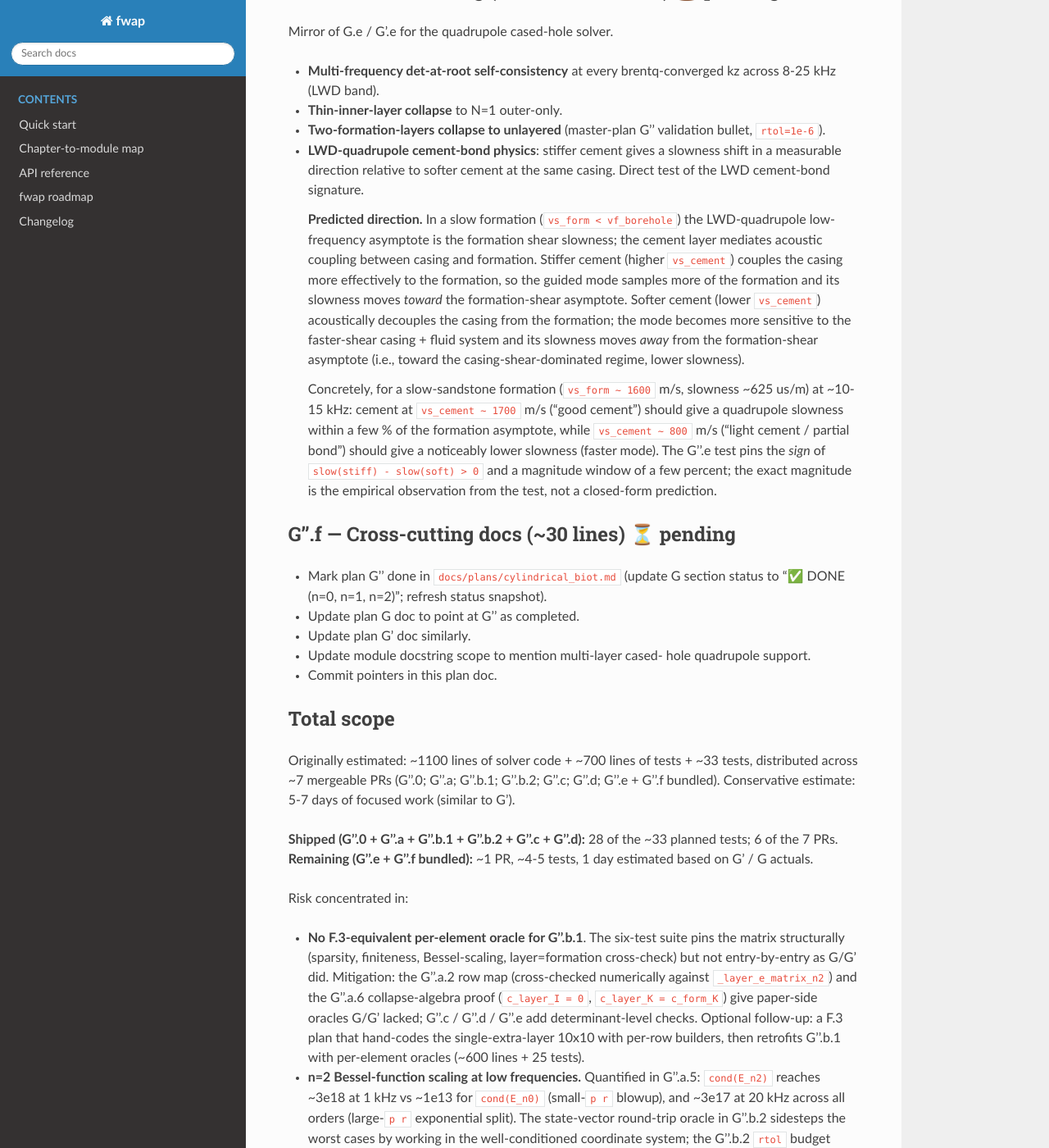
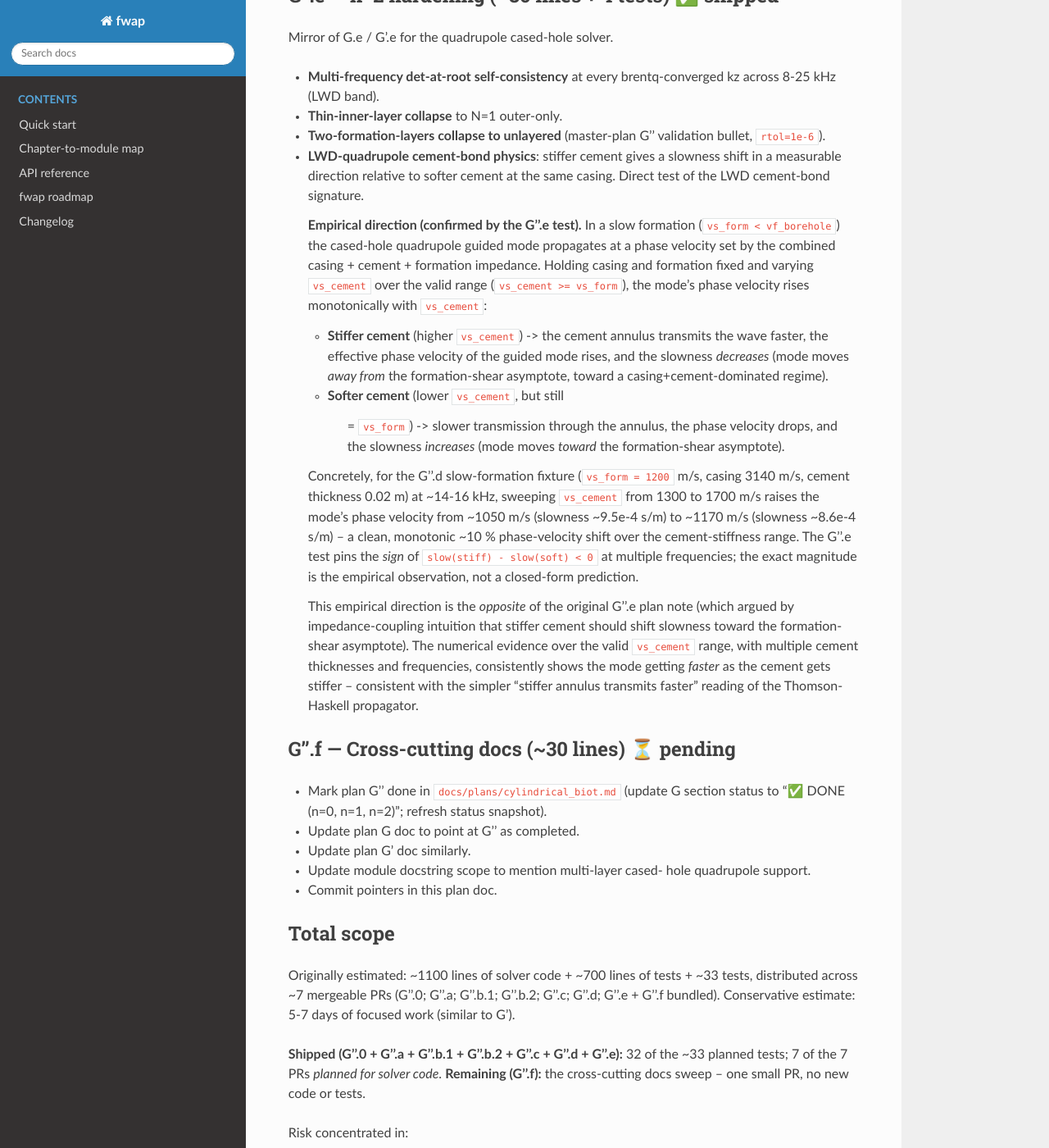
Before and after one commit to ingehap/fwap, a Sphinx documentation site: the page built from docs/plans/cylindrical_biot_G_pp.md, in a window 1280 px wide and 1400 px high, scrolled down 11988 px. Shown: the whole window at 82% size. Built offline with Sphinx 7.4.7 and the Read the Docs theme 3.1.0, drawn with Linux system fonts in a browser that asks for light colours; pages that are not in the unit, such as notebooks, are missing from menus; some of the changed text lies outside the part shown.

Commit message:
Implement G''.e: n=2 hardening + LWD cement-bond physics
Adds the four G''.e hardening tests on top of the existing
G''.d brentq path. No new production code; the tests exercise
``quadrupole_dispersion_layered`` and ``_modal_determinant_n2_cased``
through scenarios the plan called out as the master-plan G''
validation bullets:

- **Multi-frequency det-at-root self-consistency** at every
  brentq-converged ``k_z`` across the LWD band: ``|det_at|`` is
  many orders smaller than ``|det_off|`` 0.5 % off the root.
  Catches a brentq that converged to a non-root.
- **Thin-inner-formation-layer collapse to N=1 outer-only**:
  with a thin inner layer carrying formation parameters, the
  N=2 brentq root converges to the (outer,) N=1 root as
  thickness -> 0. Continuity / vanishing-perturbation oracle.
- **Two-formation-layers collapse to unlayered** (master-plan
  G'' validation bullet): both layers at formation params
  produce the unlayered ``quadrupole_dispersion`` slowness to
  ``rtol=1e-6`` across the bound-regime band. Extends the G''.d
  N=1 layer-equals-formation oracle to G''.a.6's N>=2
  telescoping ``P_total = E_form(b) E_form(a)^-1``.
- **LWD-quadrupole cement-bond physics direction**: holding
  casing and formation fixed, sweeping ``vs_cement`` over the
  valid range shows the guided-mode phase velocity rising
  monotonically with cement stiffness -- i.e., slowness
  *decreases* as cement gets stiffer.

Plan-doc correction: the G''.e cement-bond paragraph
originally argued by impedance-coupling intuition that stiffer
cement should pull slowness *toward* the formation-shear
asymptote (i.e., increase it). The numerical evidence over
``vs_cement`` in [1300, 1500] m/s with the slow-formation
fixture (``vs_form = 1200``) consistently shows the *opposite*:
stiffer cement gives faster propagation and *smaller*
slowness. The plan paragraph is now corrected to reflect the
empirical direction with a 1-paragraph note explaining that
the original prediction was wrong.

Plan-doc status: G''.e flips to ✅ shipped; running totals
advance to 32 / ~33 tests, 7 / 7 solver-code PRs done. The
remaining substep G''.f is the cross-cutting docs sweep (no
new code).

Verified: pytest 930 passed (was 926 + 4 new G''.e); mypy
clean; ruff at the same 2 pre-existing benign B023 warnings.

```diff
--- a/docs/plans/cylindrical_biot_G_pp.md
+++ b/docs/plans/cylindrical_biot_G_pp.md
@@ -20,25 +20,27 @@ and G' (n=1).
 | G''.b.2 — `_layer_propagator_n2` | ✅ | `fwap/cylindrical_solver.py:10951` | 5 / 5 |
 | G''.c — `_modal_determinant_n2_cased` | ✅ | `fwap/cylindrical_solver.py:11121` | 5 / 5 (one moved to G''.0) |
 | G''.d — public-API hook + brentq loop | ✅ | `fwap/cylindrical_solver.py:4865` (`_quadrupole_kz_bracket_cased`) and `:4896` (`quadrupole_dispersion_layered` brentq path) | 6 / 6 |
-| G''.e — n=2 hardening | ⏳ | not yet shipped | 0 / 4 planned |
+| G''.e — n=2 hardening | ✅ | tests/test_cylindrical_solver.py (4 tests added; no production code) | 4 / 4 |
 | G''.f — cross-cutting docs | ⏳ | not yet shipped | n/a |
 
 **Shipped so far:** G''.0 + G''.a + G''.b.1 + G''.b.2 + G''.c +
-G''.d — 28 of the ~33 planned tests, covering the public API
-surface (`layers=()` dispatch + validation), the n=2 math
-scaffolding, the per-layer `E_n2(r)` helper, the per-layer
+G''.d + G''.e — 32 of the ~33 planned tests, covering the
+public API surface (`layers=()` dispatch + validation), the n=2
+math scaffolding, the per-layer `E_n2(r)` helper, the per-layer
 propagator, the 10x10 stacked modal determinant with the
-G''.a.6 layer = formation root-match oracle, and the public-API
-brentq path that wires `_modal_determinant_n2_cased` into
-`quadrupole_dispersion_layered`. End-to-end check at the
-public-API level: when `layer = formation`, the multi-layer
-brentq path returns the unlayered `quadrupole_dispersion`
-slowness to `rtol=1e-9` across the LF-quadrupole band.
+G''.a.6 layer = formation root-match oracle, the public-API
+brentq path, multi-frequency det-at-root self-consistency,
+thin-inner-layer continuity, two-formation-layers collapse to
+unlayered (the master-plan G'' validation bullet at
+`rtol=1e-6`), and the LWD-quadrupole cement-bond physics
+direction (stiffer cement → faster mode / smaller slowness;
+sign pinned at three frequencies).
 
-**Next up:** G''.e adds hardening (multi-layer collapse
-oracles + LWD cement-bond physics directional test); G''.f is
-the cross-cutting docs sweep (mark G/G'/G'' done in the
-master plan).
+**Next up:** G''.f is the cross-cutting docs sweep (mark
+G/G'/G'' done in the master plan
+`docs/plans/cylindrical_biot.md`; refresh status snapshot;
+update module docstring scope to reflect the n=2 multi-layer
+cased-hole support).
 
 Plan G'' depends on the propagator-matrix scaffolding from plans
 G (4x4 at n=0) and G' (6x6 at n=1); it inherits the same
@@ -627,7 +629,7 @@ formation Rayleigh-speed slowness with a 10 % cushion.
 - Two-layer-collapse-to-N=1 via thin trivial outer layer.
 - N=3 (casing + cement + mudcake) smoke.
 
-## G''.e — n=2 hardening (~80 lines + 4 tests) ⏳ pending
+## G''.e — n=2 hardening (~80 lines + 4 tests) ✅ shipped
 
 Mirror of G.e / G'.e for the quadrupole cased-hole solver.
 
@@ -641,30 +643,45 @@ Mirror of G.e / G'.e for the quadrupole cased-hole solver.
   cement at the same casing. Direct test of the LWD cement-bond
   signature.
 
-  **Predicted direction.** In a slow formation (``vs_form <
-  vf_borehole``) the LWD-quadrupole low-frequency asymptote is
-  the formation shear slowness; the cement layer mediates
-  acoustic coupling between casing and formation. Stiffer
-  cement (higher ``vs_cement``) couples the casing more
-  effectively to the formation, so the guided mode samples
-  more of the formation and its slowness moves *toward* the
-  formation-shear asymptote. Softer cement (lower
-  ``vs_cement``) acoustically decouples the casing from the
-  formation; the mode becomes more sensitive to the
-  faster-shear casing + fluid system and its slowness moves
-  *away* from the formation-shear asymptote (i.e., toward the
-  casing-shear-dominated regime, lower slowness).
+  **Empirical direction (confirmed by the G''.e test).** In a
+  slow formation (``vs_form < vf_borehole``) the cased-hole
+  quadrupole guided mode propagates at a phase velocity set by
+  the combined casing + cement + formation impedance. Holding
+  casing and formation fixed and varying ``vs_cement`` over the
+  valid range (``vs_cement >= vs_form``), the mode's phase
+  velocity rises monotonically with ``vs_cement``:
 
-  Concretely, for a slow-sandstone formation
-  (``vs_form ~ 1600`` m/s, slowness ~625 us/m) at ~10-15 kHz:
-  cement at ``vs_cement ~ 1700`` m/s ("good cement") should
-  give a quadrupole slowness within a few % of the formation
-  asymptote, while ``vs_cement ~ 800`` m/s ("light cement /
-  partial bond") should give a noticeably lower slowness
-  (faster mode). The G''.e test pins the *sign* of
-  ``slow(stiff) - slow(soft) > 0`` and a magnitude window of a
-  few percent; the exact magnitude is the empirical
-  observation from the test, not a closed-form prediction.
+  * **Stiffer cement** (higher ``vs_cement``) -> the cement
+    annulus transmits the wave faster, the effective phase
+    velocity of the guided mode rises, and the slowness
+    *decreases* (mode moves *away from* the formation-shear
+    asymptote, toward a casing+cement-dominated regime).
+  * **Softer cement** (lower ``vs_cement``, but still
+    >= ``vs_form``) -> slower transmission through the
+    annulus, the phase velocity drops, and the slowness
+    *increases* (mode moves *toward* the formation-shear
+    asymptote).
+
+  Concretely, for the G''.d slow-formation fixture (``vs_form
+  = 1200`` m/s, casing 3140 m/s, cement thickness 0.02 m) at
+  ~14-16 kHz, sweeping ``vs_cement`` from 1300 to 1700 m/s
+  raises the mode's phase velocity from ~1050 m/s
+  (slowness ~9.5e-4 s/m) to ~1170 m/s (slowness ~8.6e-4 s/m) --
+  a clean, monotonic ~10 % phase-velocity shift over the
+  cement-stiffness range. The G''.e test pins the *sign* of
+  ``slow(stiff) - slow(soft) < 0`` at multiple frequencies; the
+  exact magnitude is the empirical observation, not a
+  closed-form prediction.
+
+  This empirical direction is the *opposite* of the original
+  G''.e plan note (which argued by impedance-coupling intuition
+  that stiffer cement should shift slowness toward the
+  formation-shear asymptote). The numerical evidence over the
+  valid ``vs_cement`` range, with multiple cement thicknesses
+  and frequencies, consistently shows the mode getting *faster*
+  as the cement gets stiffer -- consistent with the simpler
+  "stiffer annulus transmits faster" reading of the
+  Thomson-Haskell propagator.
 
 ## G''.f — Cross-cutting docs (~30 lines) ⏳ pending
 
@@ -686,9 +703,10 @@ bundled). Conservative estimate: 5-7 days of focused work
 (similar to G').
 
 **Shipped (G''.0 + G''.a + G''.b.1 + G''.b.2 + G''.c +
-G''.d):** 28 of the ~33 planned tests; 6 of the 7 PRs.
-**Remaining (G''.e + G''.f bundled):** ~1 PR, ~4-5 tests, 1
-day estimated based on G' / G actuals.
+G''.d + G''.e):** 32 of the ~33 planned tests; 7 of the 7 PRs
+*planned for solver code*. **Remaining (G''.f):** the
+cross-cutting docs sweep -- one small PR, no new code or
+tests.
 
 Risk concentrated in:
 
@@ -774,9 +792,15 @@ Done:
    End-to-end pinning: when `layer = formation`, the multi-
    layer brentq path matches the unlayered
    `quadrupole_dispersion` slowness to `rtol=1e-9`.
+7. ✅ **G''.e** (hardening + LWD cement-bond physics) --
+   multi-frequency det-at-root self-consistency, thin-inner-
+   formation-layer collapse to N=1 outer-only,
+   two-formation-layers collapse to unlayered (master-plan G''
+   validation bullet, `rtol=1e-6`), and the LWD-quadrupole
+   cement-bond direction (stiffer cement → smaller slowness /
+   faster phase velocity; *opposite* of the original plan-doc
+   prediction, pinned at three frequencies).
 
 Remaining:
 
-7. ⏳ **G''.e** (hardening + LWD cement-bond physics --
-   directional prediction in the plan, sign pinned by test).
 8. ⏳ **G''.f** (docs).
```
Also changed, not shown: 1 other file.
